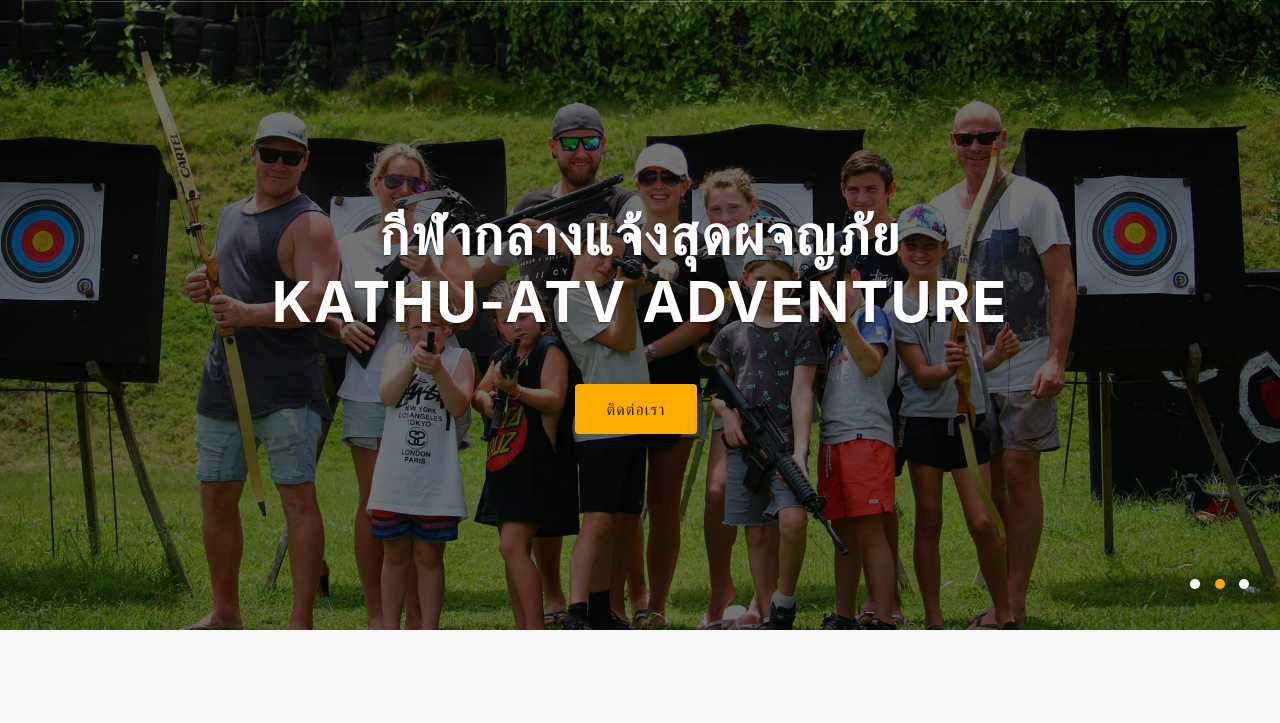
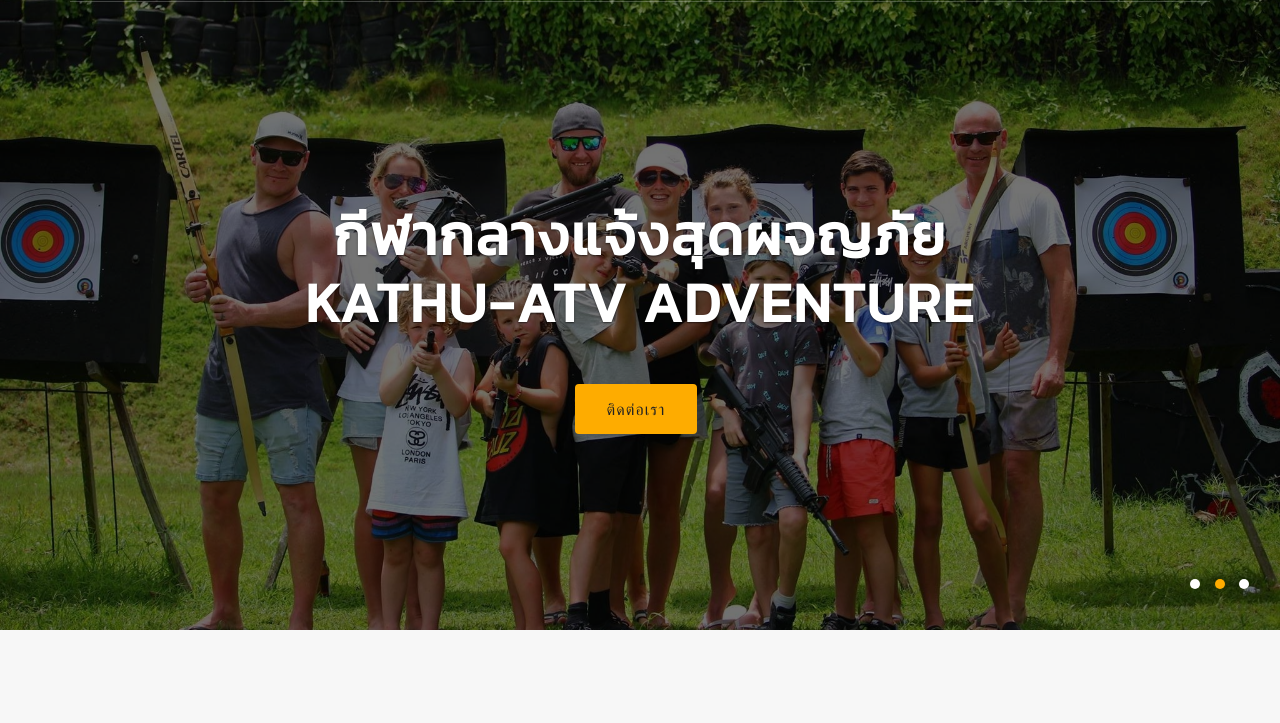
Before and after one commit to fvck3oy/atv-kathu, a plain HTML site: page index.html in a window 1280 px wide. Shown: the part 70-793 px from the top of the page. Drawn offline with Linux system fonts and the light colour scheme.

Commit message:
add font

```diff
--- a/css/style.css
+++ b/css/style.css
@@ -44,6 +44,7 @@
 h6 {
     margin: 0;
     font-weight: 600;
+    font-family: 'Kanit', sans-serif;
 }
 
 p {
--- a/index.html
+++ b/index.html
@@ -27,6 +27,7 @@
     </script>
     <!-- //Meta tag Keywords -->
     <!-- Custom-Files -->
+    <link href="https://fonts.googleapis.com/css?family=Kanit&display=swap" rel="stylesheet">
     <link rel="stylesheet" href="css/bootstrap.css">
     <!-- Bootstrap-Core-CSS -->
     <link rel="stylesheet" href="css/style.css" type="text/css" media="all" />
```
